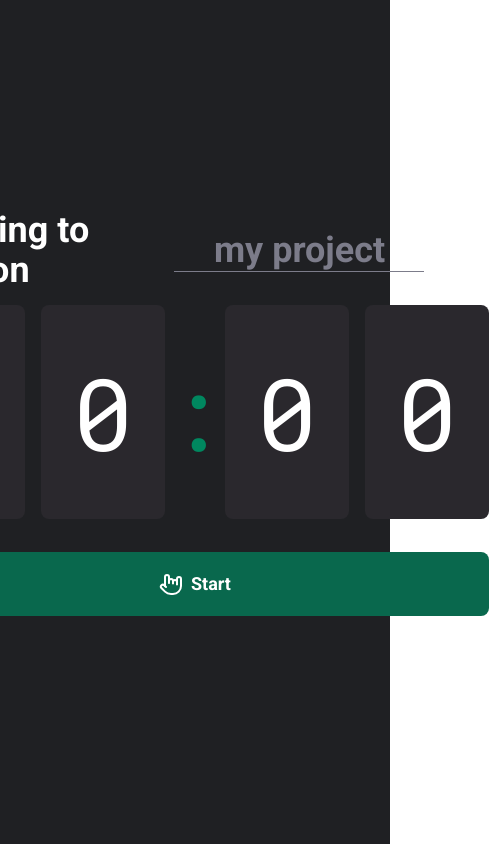
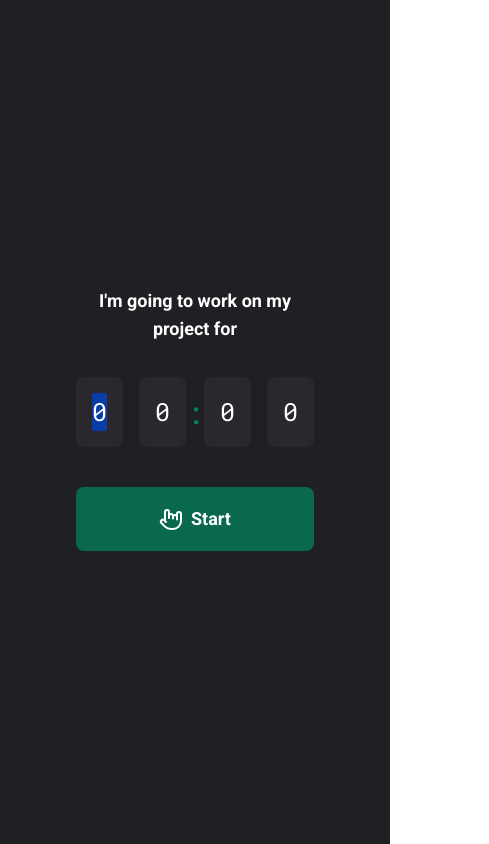
Before and after one commit to jpssantiago/web-timer, a React (Vite) app: page / in a window 390 px wide. Shown: the whole page, 489 px wide, since content can reach past the window. Built offline with nearby package versions, Linux system fonts and the light colour scheme; the HTML template or start-up script is replaced by a standard one.

Commit message:
feat: responsive version

```diff
--- a/src/components/countdown.tsx
+++ b/src/components/countdown.tsx
@@ -22,13 +22,13 @@ export default function Countdown({ time, onTimeChange, isRunning }: Props) {
     }
 
     return (
-        <div className="w-full max-h-[200px] flex justify-between items-center font-roboto-mono">
+        <div className="w-full max-h-[200px] flex justify-between items-center font-roboto-mono medium:justify-center">
             <div className="flex gap-4">
-                <div className="bg-card flex justify-center items-center p-8 rounded-lg">
+                <div className="bg-card flex justify-center items-center p-8 rounded-lg small:p-4">
                     <input
                         id="input-0"
                         type="text"
-                        className="bg-transparent w-[60px] text-white text-center text-[100px] outline-none"
+                        className="bg-transparent w-[60px] text-white text-center text-[100px] outline-none large:text-[50px] large:w-[30px] medium:text-[25px] medium:w-[15px] small:text-[25px] small:w-[15px]"
                         value={time[0]}
                         onChange={(e) => handleTimeChange(e, 0)}
                         maxLength={1}
@@ -38,11 +38,11 @@ export default function Countdown({ time, onTimeChange, isRunning }: Props) {
                     />
                 </div>
 
-                <div className="bg-card flex justify-center items-center p-8 rounded-lg">
+                <div className="bg-card flex justify-center items-center p-8 rounded-lg small:p-4">
                     <input
                         id="input-1"
                         type="text"
-                        className="bg-transparent w-[60px] text-white text-center text-[100px] outline-none"
+                        className="bg-transparent w-[60px] text-white text-center text-[100px] outline-none large:text-[50px] large:w-[30px] medium:text-[25px] medium:w-[15px] small:text-[25px] small:w-[15px]"
                         value={time[1]}
                         onChange={(e) => handleTimeChange(e, 1)}
                         maxLength={1}
@@ -52,14 +52,14 @@ export default function Countdown({ time, onTimeChange, isRunning }: Props) {
                 </div>
             </div>
 
-            <span className="text-green text-[100px]">:</span>
+            <span className="text-green text-[100px] medium:text-[60px] small:text-[30px]">:</span>
 
             <div className="flex gap-4">
-                <div className="bg-card flex justify-center items-center p-8 rounded-lg">
+                <div className="bg-card flex justify-center items-center p-8 rounded-lg small:p-4">
                     <input
                         id="input-2"
                         type="text"
-                        className="bg-transparent w-[60px] text-white text-center text-[100px] outline-none"
+                        className="bg-transparent w-[60px] text-white text-center text-[100px] outline-none large:text-[50px] large:w-[30px] medium:text-[25px] medium:w-[15px] small:text-[25px] small:w-[15px]"
                         value={time[2]}
                         onChange={(e) => handleTimeChange(e, 2)}
                         maxLength={1}
@@ -68,11 +68,11 @@ export default function Countdown({ time, onTimeChange, isRunning }: Props) {
                     />
                 </div>
 
-                <div className="bg-card flex justify-center items-center p-8 rounded-lg">
+                <div className="bg-card flex justify-center items-center p-8 rounded-lg small:p-4">
                     <input
                         id="input-3"
                         type="text"
-                        className="bg-transparent w-[60px] text-white text-center text-[100px] outline-none"
+                        className="bg-transparent w-[60px] text-white text-center text-[100px] outline-none large:text-[50px] large:w-[30px] medium:text-[25px] medium:w-[15px] small:text-[25px] small:w-[15px]"
                         value={time[3]}
                         onChange={(e) => handleTimeChange(e, 3)}
                         maxLength={1}
--- a/src/components/header.tsx
+++ b/src/components/header.tsx
@@ -1,15 +1,7 @@
 export default function Header() {
     return (
-        <div className="w-full h-11 flex gap-2 items-center">
-            <span className="text-white text-4xl font-bold">I'm going to work on</span>
-            <div className="border-b border-gray h-11">
-                <input
-                    type="text"
-                    placeholder="my project"
-                    className="bg-transparent w-[250px] h-full text-4xl font-bold text-center text-gray placeholder:text-gray outline-none"
-                />
-            </div>
-            <span className="text-white text-4xl font-bold">for:</span>
+        <div className="w-full h-11 flex justify-center items-center text-center">
+            <span className="text-white text-4xl font-bold large:text-2xl small:text-lg">I'm going to work on my project for</span>
         </div>
     )
 }
--- a/tailwind.config.js
+++ b/tailwind.config.js
@@ -19,6 +19,11 @@ export default {
         "roboto": ["Roboto", "sans-serif"]
       }
     },
+    screens: {
+      small: { max : "430px" },
+      medium: { min: "430px", max: "600px" },
+      large: { min: "600px", max: "750px" }
+    }
   },
   plugins: [],
 }
```
